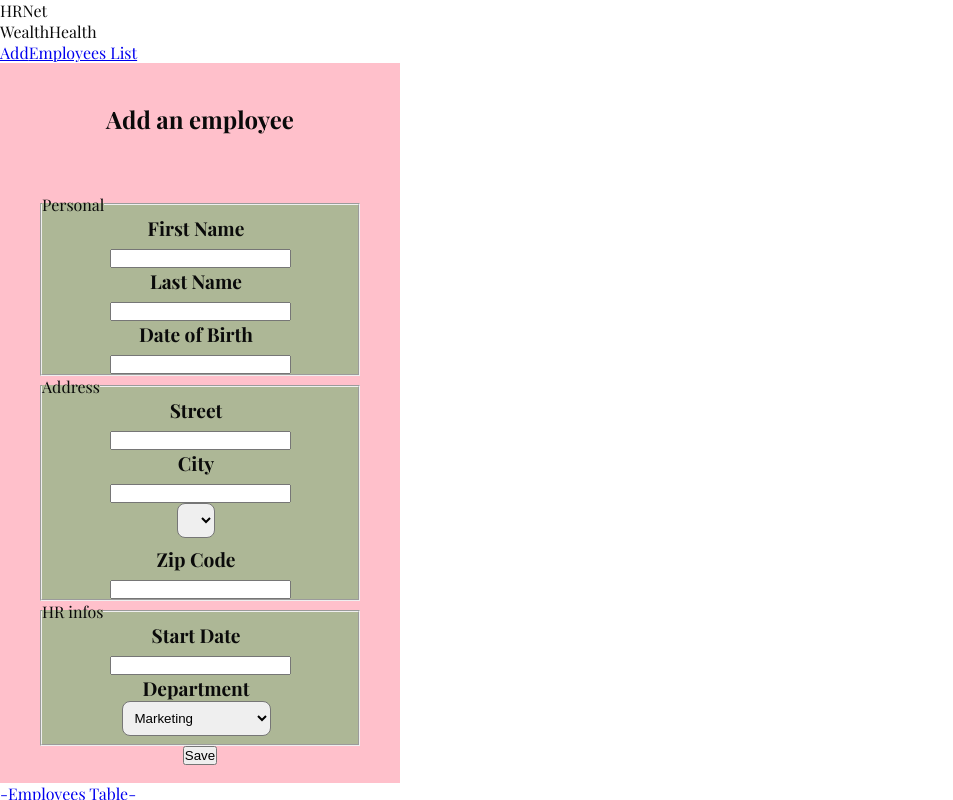
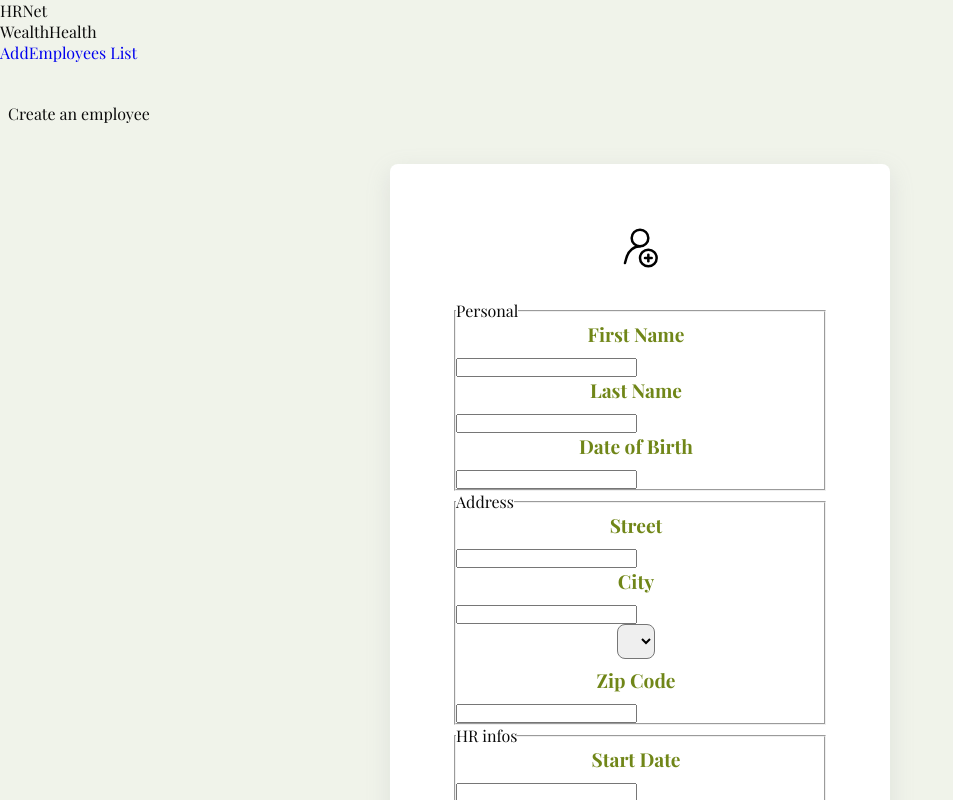
Before and after one commit to JaRoD41/hrnet, a React (Vite) app: page / in a window 1280 px wide. Shown: the top 800 px of the page, without its empty margins (0-953 px from the left). Built offline with nearby package versions, Linux system fonts and the light colour scheme; a web font is replaced by a local one.

Commit message:
add style

```diff
--- a/src/components/Form/Form.css
+++ b/src/components/Form/Form.css
@@ -1,4 +1,4 @@
-main {
+/* main {
   display: flex;
   flex-direction: column;
   justify-content: center;
@@ -6,23 +6,42 @@ main {
   width: 25rem;
   height: 45rem;
   background-color: pink;
-}
+} */
 
-fieldset {
+/* fieldset {
   display: flex;
   width: 20rem;
   flex-direction: column;
   justify-content: center;
   align-items: center;
   background-color: var(--middle);
-}
+} */
 
 #create-employee {
   display: flex;
   flex-direction: column;
-  justify-content: center;
-  align-items: center;
-  width: 25rem;
-  height: 45rem;
-  background-color: pink;
+  width: 75%;
+  max-width: 500px;
+  margin: 2rem auto;
+  padding: 5%;
+  background: var(--light);
+  border-radius: 0.5rem;
+  box-shadow: rgb(149 157 165 / 20%) 0px 8px 24px !important;
+  background-color: white;
 }
+
+.create-employee--ico {
+  width: 2.5rem;
+  height: 2.5rem;
+  display: block;
+  margin: 0 auto;
+  margin-bottom: 2rem;
+}
+
+label {
+  margin-right: 0.5rem;
+  margin-bottom: 0.5rem;
+  font-size: 1.2rem;
+  font-weight: bold;
+  color: var(--dark)
+}
--- a/src/components/Form/Form.jsx
+++ b/src/components/Form/Form.jsx
@@ -2,6 +2,7 @@ import './Form.css';
 import Select from '../Select/Select';
 import departments from '../../data/departments';
 import { useState } from 'react';
+import addUser from '../../assets/users-add.svg';
 const Form = () => {
   const departmentOptions = departments;
   const [selectValue, setSelectValue] = useState('');
@@ -18,6 +19,11 @@ const Form = () => {
   return (
     <>
       <form action="#" id="create-employee">
+        <img
+          className="create-employee--ico"
+          src={addUser}
+          alt="create employee icon"
+        />
         <fieldset>
           <legend className="legend-personal">Personal</legend>
           <label htmlFor="first-name">First Name</label>
--- a/src/pages/CreateEmployee.jsx
+++ b/src/pages/CreateEmployee.jsx
@@ -13,8 +13,8 @@ const CreateEmployee = () => {
     <>
       <Header />
       <main>
-        <h2 tabIndex="0" id="page-role">
-          Add an employee
+        <h2 id="page-role">
+          Create an employee
         </h2>
         <Form />
         {/* Modal */}
--- a/src/style/index.css
+++ b/src/style/index.css
@@ -29,6 +29,10 @@ select {
   margin: 0;
 }
 
+a {
+  text-decoration: none;
+}
+
 /* MAIN COLORS */
 :root {
   --light: #f0f3ea;
@@ -38,13 +42,13 @@ select {
 }
 
 body {
+  background: var(--light);
   font-family: 'Playfair Display', serif;
   color: var(--cod-gray);
 }
 
 #page-role {
-  font-size: 1.5rem;
-  font-weight: bold;
+  width: auto;
   margin: 2rem auto;
   padding: 0.5rem;
 }
```
Also changed, not shown: src/assets/users-add.svg (added).
